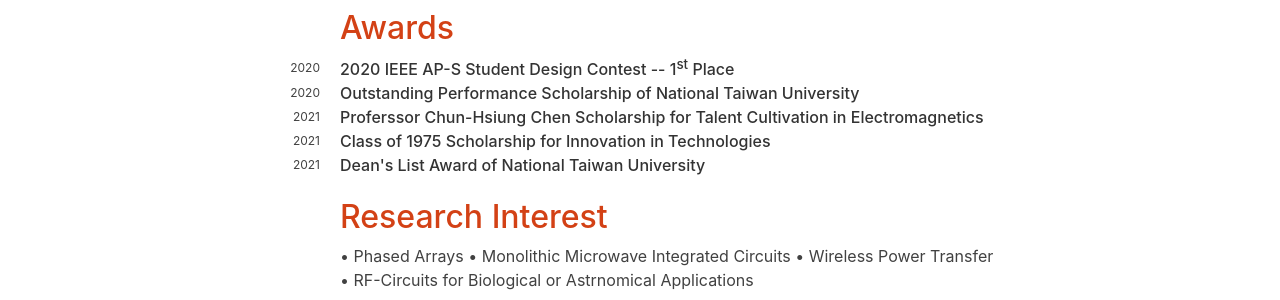
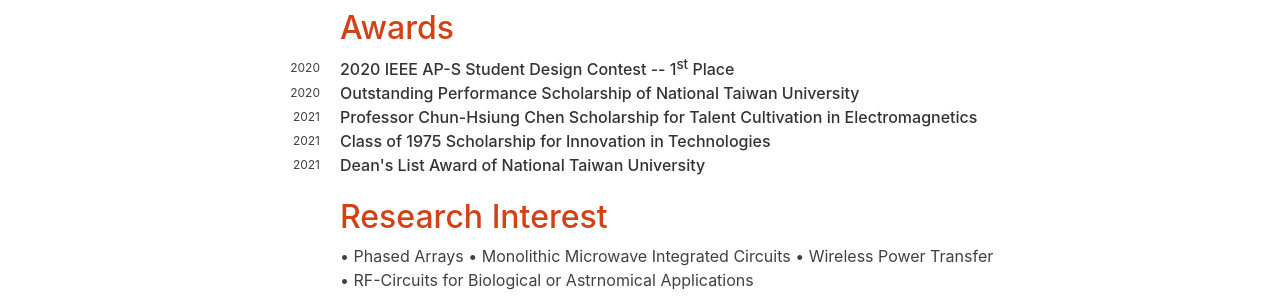
Before and after one commit to Shih-Ming/mypage, a Jekyll site: the page built from cv.html, in a window 1280 px wide. Shown: the part 762-1062 px from the top of the page. Built offline with Jekyll 4.4.1, drawn with Linux system fonts in a browser that asks for light colours.

Commit message:
type off

```diff
--- a/_data/awards.yml
+++ b/_data/awards.yml
@@ -17,7 +17,7 @@
   description: "The scholarship is for students who have won the honor for National Taiwan University (NTU) by outstanding achievements in the academy or contest. The winner team can
   can receive up to US$ 6,600 scholarship and a medal from the president of NTU."
 
-- title: Proferssor Chun-Hsiung Chen Scholarship for Talent Cultivation in Electromagnetics
+- title: Professor Chun-Hsiung Chen Scholarship for Talent Cultivation in Electromagnetics
   year: 2021
   imgLink: https://shih-ming.github.io/mypage/images/awards/cultivation.jpg
   url: http://temiac.ee.ntu.edu.tw/news/news.php?Sn=429
```
